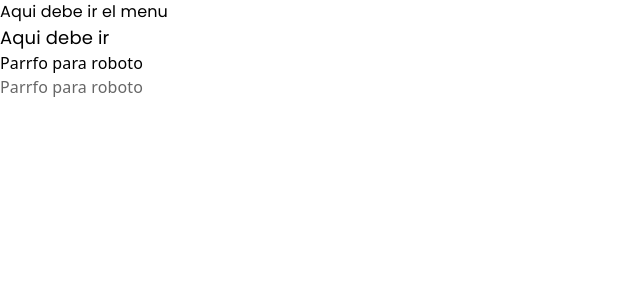
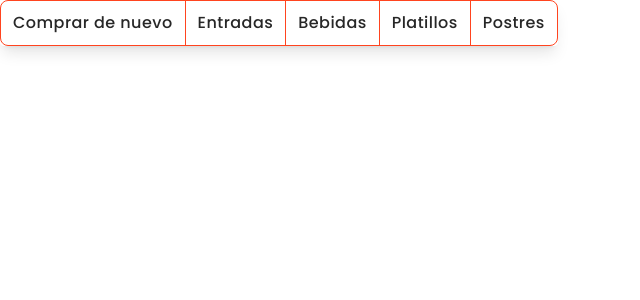
Before and after one commit to BonApp-etit/front, a Next.js app: page /menu in a window 1280 px wide. Shown: the top 300 px of the page, without its empty margins (0-640 px from the left). Built offline with nearby package versions, Linux system fonts and the light colour scheme.

Commit message:
Creacion de componente ButtonGroup

```diff
--- /dev/null
+++ b/src/components/common_components/ButtonGroupCustomized.jsx
@@ -0,0 +1,20 @@
+import { styled } from "@mui/material/styles";
+import { ButtonGroup } from "@mui/material";
+
+const ButtonGroupCustomized = styled(ButtonGroup)(({ theme }) => ({
+  "& .MuiButton-root": {
+    fontSize: "16px",
+    fonWeight: "600",
+    color: theme.palette.secondary.dark, // Color del texto de los botones
+    borderColor: theme.palette.primary.main, // Asegura que el borde del botón tenga el mismo color que el grupo
+    borderWidth: "1px",
+
+    "&:hover": {
+      backgroundColor: "#ffe2d4", // Color de fondo al hacer hover
+      borderColor: theme.palette.primary.main, // Mantiene el color del borde en hover
+      color: theme.palette.primary.main, // Mantiene el color del texto en hover
+    },
+  },
+}));
+
+export default ButtonGroupCustomized;
--- a/src/pages/menu/index.jsx
+++ b/src/pages/menu/index.jsx
@@ -1,10 +1,16 @@
+import { ButtonGroup } from "@mui/material";
+import { Button } from "@mui/material";
+import ButtonGroupCustomized from "@/components/common_components/ButtonGroupCustomized";
 export default function Menu() {
   return (
     <>
-      <h1 className="font-poppins text- text-main">Aqui debe ir el menu</h1>
-      <h1 className="font-poppins text-[18px] text-main">Aqui debe ir</h1>
-      <p className="font-roboto text-second">Parrfo para roboto</p>
-      <p className="font-roboto text-black/60">Parrfo para roboto</p>
+      <ButtonGroupCustomized className="shadow-lg" variant="outlined">
+        <Button>Comprar de nuevo</Button>
+        <Button>Entradas</Button>
+        <Button>Bebidas</Button>
+        <Button>Platillos</Button>
+        <Button>Postres</Button>
+      </ButtonGroupCustomized>
     </>
   );
 }
--- a/src/styles/theme.js
+++ b/src/styles/theme.js
@@ -13,6 +13,7 @@ const theme = createTheme({
     },
     secondary: {
       main: "#ff441f", // Naranja outlined  ---- Default
+      dark: "#272727",
       contrastText: "#FFFFFF", // Texto en blanco sobre el color secundario
     },
     background: {
```
Also changed, not shown: src/components/common_components/CardMenu.jsx (added).
